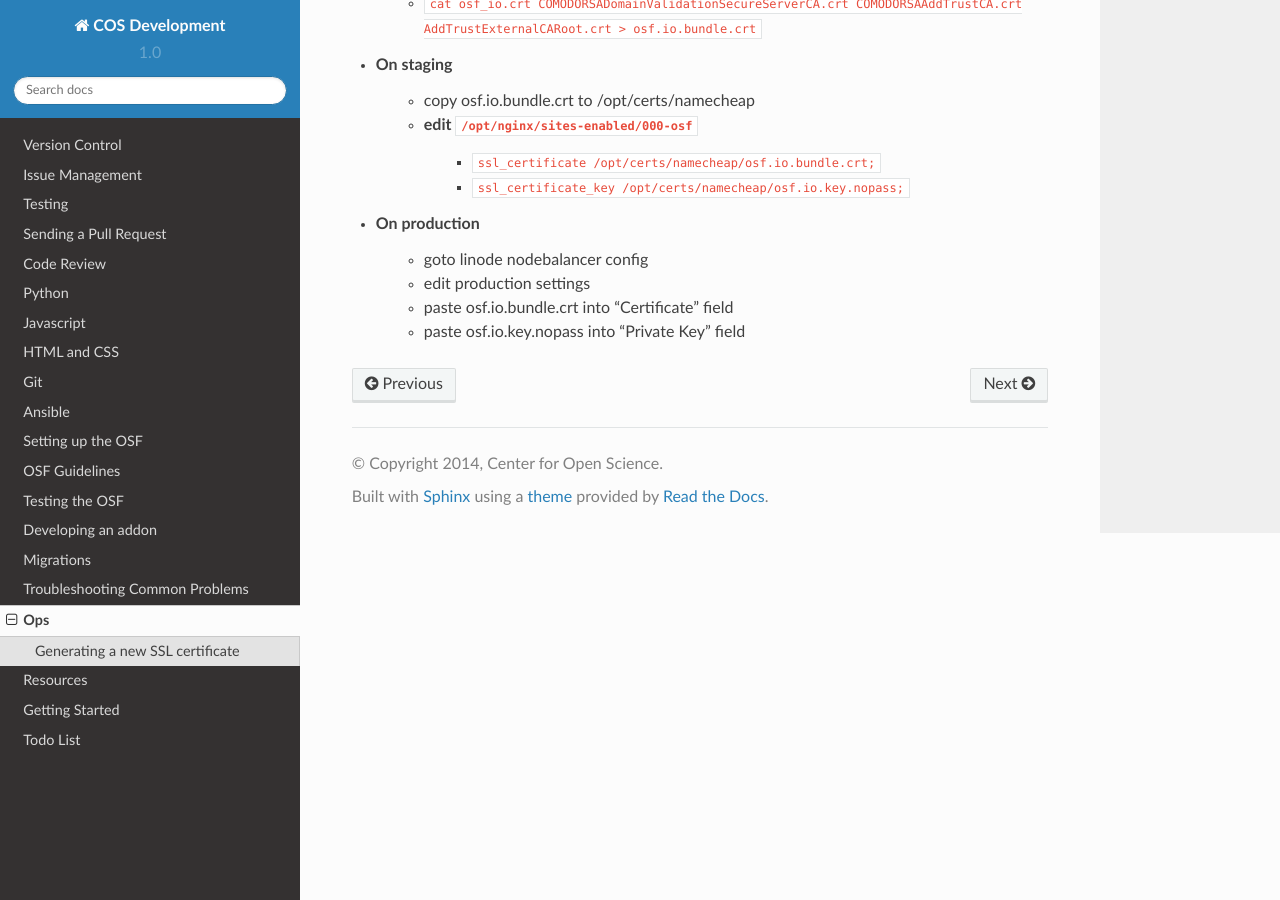
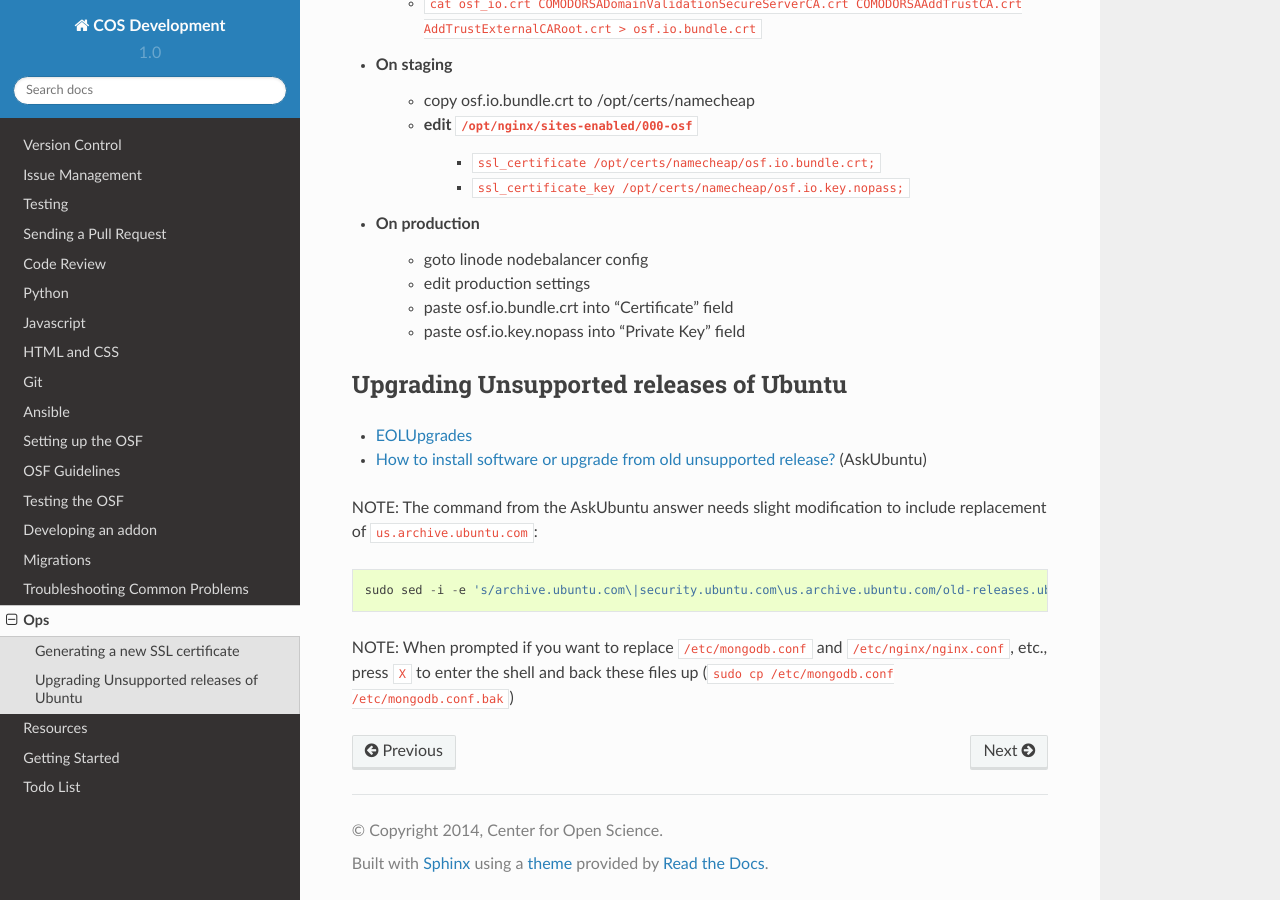
Before and after one commit to CenterForOpenScience/COSDev, a Sphinx documentation site: the page built from docs/osf/ops.rst, in a window 1280 px wide and 900 px high, scrolled down 540 px. Built offline with Sphinx 7.4.7 and the Read the Docs theme 2.0.0, drawn with Linux system fonts in a browser that asks for light colours.

Commit message:
Add notes about doing Ubuntu EOL upgrades

```diff
--- a/docs/osf/ops.rst
+++ b/docs/osf/ops.rst
@@ -31,3 +31,15 @@ Generating a new SSL certificate
     * edit production settings
     * paste osf.io.bundle.crt into "Certificate" field
     * paste osf.io.key.nopass into "Private Key" field
+
+Upgrading Unsupported releases of Ubuntu
+****************************************
+
+- `EOLUpgrades <https://help.ubuntu.com/community/EOLUpgrades/>`_
+- `How to install software or upgrade from old unsupported release? <https://askubuntu.com/questions/91815/how-to-install-software-or-upgrade-from-old-unsupported-release/91821#91821?newreg=55cb4b0054814dbe9fdf36b3a0a08f27>`_ (AskUbuntu)
+
+NOTE: The command from the AskUbuntu answer needs slight modification to include replacement of ``us.archive.ubuntu.com``: ::
+
+    sudo sed -i -e 's/archive.ubuntu.com\|security.ubuntu.com\us.archive.ubuntu.com/old-releases.ubuntu.com/g' /etc/apt/sources.list
+
+NOTE: When prompted if you want to replace ``/etc/mongodb.conf`` and ``/etc/nginx/nginx.conf``, etc., press ``X`` to enter the shell and back these files up (``sudo cp /etc/mongodb.conf /etc/mongodb.conf.bak``)
```
